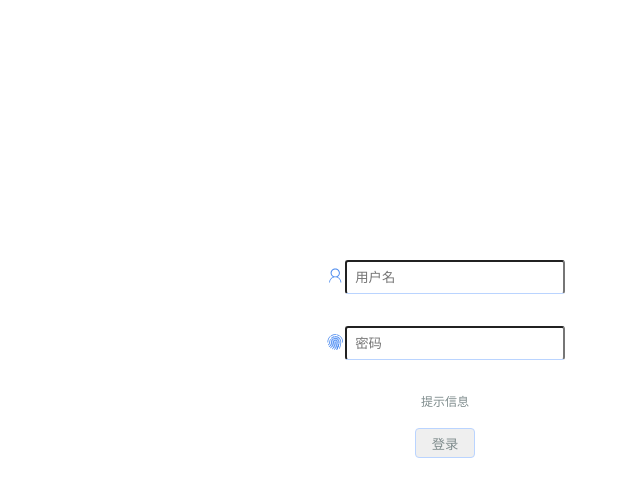
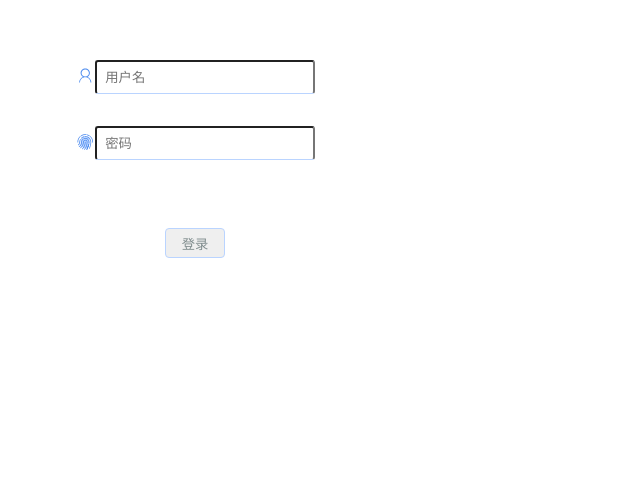
Before and after one commit to CaiJunxian/pt-blog-frontend, a Vue app: page / in a window 1280 px wide. Shown: the part 156-652 px from the top of the page, without its empty margins (445-1085 px from the left). Built offline with nearby package versions, Linux system fonts and the light colour scheme.

Commit message:
add login validation

```diff
--- a/src/App.vue
+++ b/src/App.vue
@@ -1,5 +1,5 @@
 <template>
-  <div id="app">
+  <div id="app" style="height: 100%">
     <router-view></router-view>
   </div>
 </template>
--- a/src/components/login/Login.vue
+++ b/src/components/login/Login.vue
@@ -5,17 +5,17 @@
         <svg class="icon svg-comm svg-comm-width" aria-hidden="true">
           <use xlink:href="#icon-person"></use>
         </svg>
-        <input type="text" name="userName" placeholder="用户名">
+        <input type="text" name="userName" placeholder="用户名" v-model.trim="userName">
       </p>
       <p class="input">
         <svg class="icon svg-comm svg-comm-width" aria-hidden="true">
           <use xlink:href="#icon-fingerprint"></use>
         </svg>
-        <input type="password" placeholder="密码">
+        <input type="password" placeholder="密码" v-model.trim="password">
       </p>
-      <p class="info">提示信息</p>
+      <p class="info">{{info}}</p>
       <p class="button">
-        <button>登录</button>
+        <button @click="doLogin">登录</button>
       </p>
     </div>
   </section>
@@ -23,7 +23,26 @@
 
 <script type="text/ecmascript-6">
   export default {
-    name: 'Login'
+    name: 'Login',
+    data () {
+      return {
+        userName: '',
+        password: '',
+        info: ''
+      }
+    },
+    methods: {
+      doLogin () {
+        if (!this.userName) {
+          this.info = '请输入用户名'
+          return
+        }
+        if (!this.password) {
+          this.info = '请输入密码'
+          return
+        }
+      }
+    }
   }
 </script>
 
@@ -34,7 +53,8 @@
     .form
       width 500px
       height 400px
-      margin 0 auto
+      margin-top -200px
+      margin-left -250px
       position absolute
       top 50%
       left 50%
```
Also changed, not shown: 1 other file (tests, documents, lock files or other folders).
